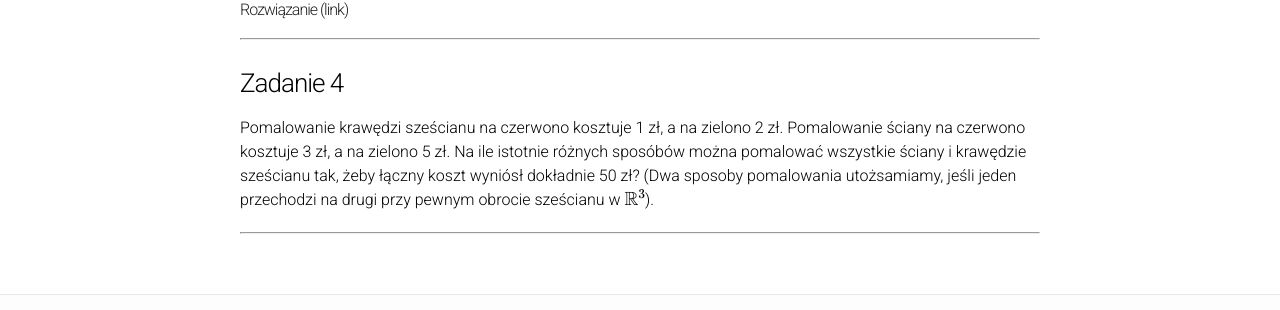
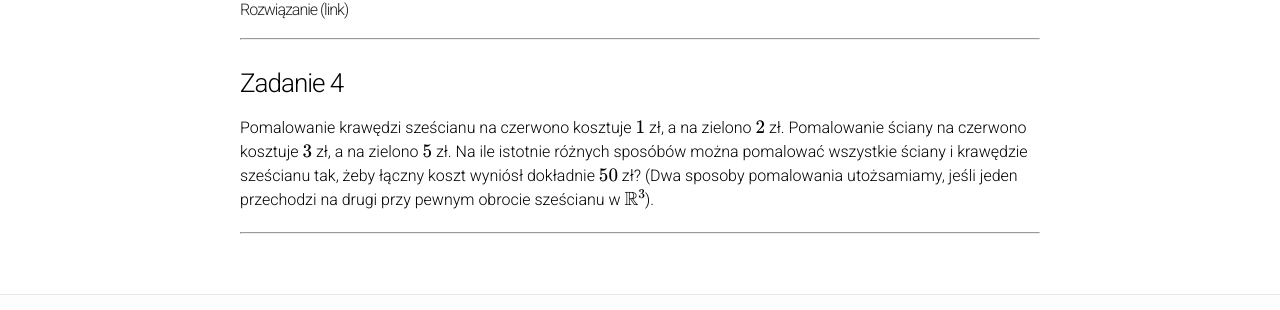
Before and after one commit to wakacjezmd/wakacjezmd.github.io, a Jekyll site: the page built from _solutions/2022/2022-egzamin-1.md, in a window 1280 px wide. Shown: the part 788-1098 px from the top of the page. Built offline with Jekyll 4.4.1, drawn with Linux system fonts in a browser that asks for light colours; nearby versions of some CDN libraries; formulas are drawn with MathJax 3; our own code applies the rules of GitHub Pages for plain Markdown files.

Commit message:
Wpisz liczby do latexa

```diff
--- a/_solutions/2022/2022-egzamin-1.md
+++ b/_solutions/2022/2022-egzamin-1.md
@@ -107,9 +107,9 @@ Udowodnij, że funkcja \(f: \mathbb{N}_{+} \rightarrow \mathbb{N}_{+}\) określo
 
 <div>
 
-Pomalowanie krawędzi sześcianu na czerwono kosztuje 1 zł, a na zielono 2 zł. Pomalowanie ściany na czerwono kosztuje
-3 zł, a na zielono 5 zł. Na ile istotnie różnych sposóbów można pomalować wszystkie ściany i krawędzie sześcianu tak,
-żeby łączny koszt wyniósł dokładnie 50 zł? (Dwa sposoby pomalowania utożsamiamy, jeśli jeden przechodzi na drugi przy
+Pomalowanie krawędzi sześcianu na czerwono kosztuje \(1\) zł, a na zielono \(2\) zł. Pomalowanie ściany na czerwono kosztuje
+\(3\) zł, a na zielono \(5\) zł. Na ile istotnie różnych sposóbów można pomalować wszystkie ściany i krawędzie sześcianu tak,
+żeby łączny koszt wyniósł dokładnie \(50\) zł? (Dwa sposoby pomalowania utożsamiamy, jeśli jeden przechodzi na drugi przy
 pewnym obrocie sześcianu w \( \mathbb{R}^3 \)).
 
 </div>
```
